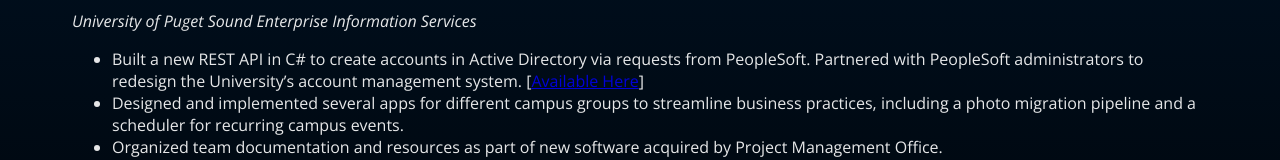
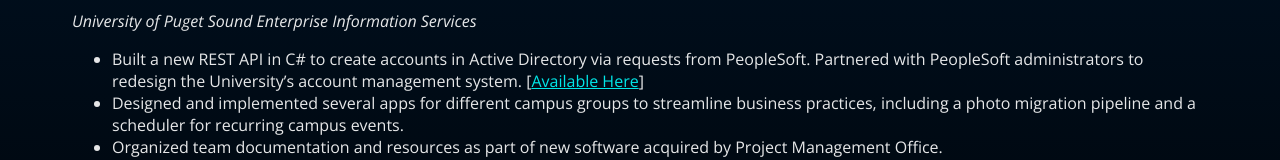
Before and after one commit to RWShelton/rosheltoweb, a Vue app in the folder rosheltoweb/: page /resume in a window 1280 px wide. Shown: the part 896-1056 px from the top of the page. Built offline with nearby package versions, Linux system fonts and the light colour scheme.

Commit message:
More styling changes, pdf upload for later.

```diff
--- a/rosheltoweb/src/assets/main.css
+++ b/rosheltoweb/src/assets/main.css
@@ -4,3 +4,12 @@
     font-family: "Open Sans", sans-serif;
     background-color:#FFD699;
 }
+
+main a{
+    color:aqua !important;
+    transition:.3s;
+}
+main a:hover{
+    color:white !important;
+    transition:.3s;
+}
--- a/rosheltoweb/src/components/Frame.vue
+++ b/rosheltoweb/src/components/Frame.vue
@@ -20,7 +20,6 @@
             </slot>
           </div>
         </div>
-
       </main>
     <footer>
     </footer>
@@ -35,6 +34,7 @@
     background:linear-gradient(to bottom, #001f3f , black);
     color:white;
 }
+
 .oceanContainer{
   height:120px;
 }
--- a/rosheltoweb/src/components/TopBar.vue
+++ b/rosheltoweb/src/components/TopBar.vue
@@ -20,7 +20,7 @@
       <div class="socialsContainer">
         <div class="socialIcon"><a href="https://www.linkedin.com/in/robert-shelton-4b5836a6/" target="_blank"><font-awesome-icon :icon="['fab', 'linkedin']"/></a></div>
         <div class="socialIcon"><a href="https://github.com/RWShelton" target="_blank"><font-awesome-icon :icon="['fab', 'github']"/></a></div>
-        <div class="socialIcon"><a href=""><font-awesome-icon :icon="['fas', 'envelope']"/></a></div>
+        <div class="socialIcon"><a href="mailto:robertshelton.dev@gmail.com"><font-awesome-icon :icon="['fas', 'envelope']"/></a></div>
       </div>
     </div>
 
--- /dev/null
+++ b/rosheltoweb/src/pages/404.vue
@@ -0,0 +1,3 @@
+<template>
+    The page you're trying to access doesn't exist.
+</template>
--- a/rosheltoweb/src/pages/AboutMe.vue
+++ b/rosheltoweb/src/pages/AboutMe.vue
@@ -5,7 +5,7 @@
         </div>
         <div class="aboutMeBlurb">
             <p>
-                My name is Robert Shelton, and I've been a web developer for 9 years. My recent work has been a combination of JavaScript based front ends and REST API development, focused on creating responsive, accessible, and robust web experiences for a wide variety of users. If you are interested in working together, feel free to reach out to me via <a href="">email</a> or check out my <a href="https://github.com/RWShelton" target="_blank">GitHub</a> or <a href="https://www.linkedin.com/in/robert-shelton-4b5836a6/" target="_blank">LinkedIn</a>.
+                My name is Robert Shelton, and I've been a web developer for 9 years. My recent work has been a combination of JavaScript based front ends and REST API development, focused on creating responsive, accessible, and robust web experiences for a wide variety of users. If you are interested in working together, feel free to reach out to me via <a href="mailto:robertshelton.dev@gmail.com">email</a> or check out my <a href="https://github.com/RWShelton" target="_blank">GitHub</a> or <a href="https://www.linkedin.com/in/robert-shelton-4b5836a6/" target="_blank">LinkedIn</a>.
             </p>
         </div>
     </div>
@@ -32,12 +32,4 @@
     .aboutMeBlurb{
         padding-left:48px;
     }
-    a{
-        color:aqua !important;
-        transition:.3s;
-    }
-    a:hover{
-        color:white !important;
-        transition:.3s;
-    }
 </style>
--- a/rosheltoweb/src/plugins/router.js
+++ b/rosheltoweb/src/plugins/router.js
@@ -2,7 +2,8 @@
 
 const routes = [
     {path: '', name: 'home', component: () => import('@/pages/AboutMe.vue')},
-    {path: '/resume', name: 'resume', component: () => import('@/pages/Resume.vue')}
+    {path: '/resume', name: 'resume', component: () => import('@/pages/Resume.vue')},
+    {path: '/:pathMatch(.*)', name: '404', component: () => import('@/pages/404.vue')}
 ]
 
 const router = createRouter({
```
Also changed, not shown: rosheltoweb/src/pages/Resume.vue (+2 -7 lines), 1 other file (tests, documents, lock files or other folders).
